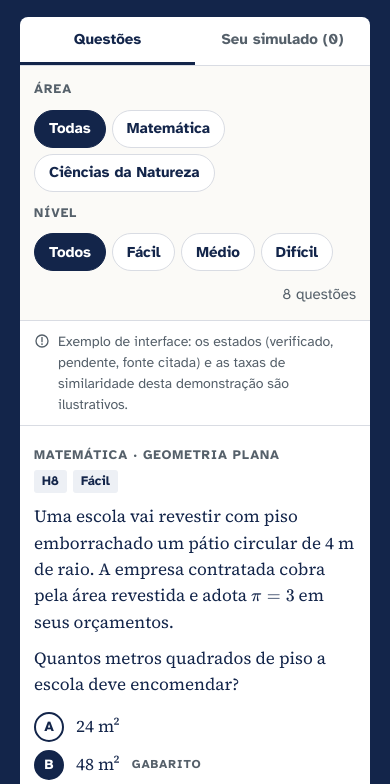
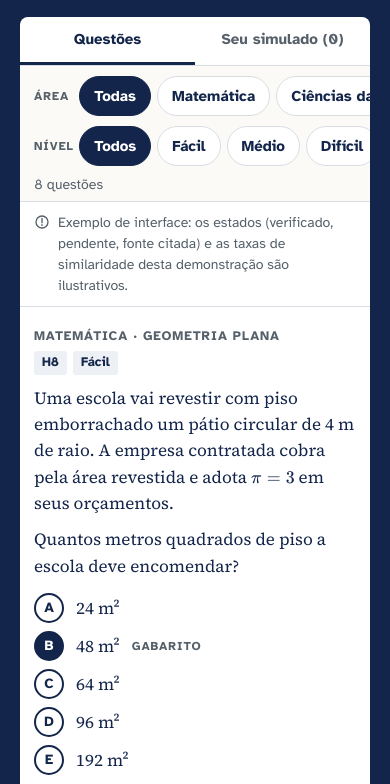
Before and after one commit to educai2026/website, an Astro site: page / in a window 390 px wide. Shown: the part 917-1701 px from the top of the page. Built offline with nearby package versions, Linux system fonts and the light colour scheme; Astro itself is replaced by a stand-in of ours.

Commit message:
fix: filtros da demonstracao compactos no mobile
Co-Authored-By: Claude Sonnet 5.5 <noreply@anthropic.com>

```diff
--- a/src/styles/demo.css
+++ b/src/styles/demo.css
@@ -15,12 +15,23 @@
 .filtro-nome { font-size: 0.8125rem; font-weight: 700; letter-spacing: .08em; text-transform: uppercase; color: var(--tria-texto-2); }
 .chips { display: flex; gap: 6px; flex-wrap: wrap; }
 .chip {
-  min-height: 38px; padding: 0 14px; border: 1.5px solid var(--tria-linha); background: #fff; border-radius: 999px;
+  min-height: 40px; padding: 0 14px; white-space: nowrap; flex: none; border: 1.5px solid var(--tria-linha); background: #fff; border-radius: 999px;
   font-size: 0.9375rem; font-weight: 700; transition: background-color .15s, border-color .15s, color .15s;
 }
 .chip:hover { border-color: var(--tria-marinho); }
 .chip[aria-pressed='true'] { background: var(--tria-marinho); border-color: var(--tria-marinho); color: #fff; }
 .demo-conta { margin-left: auto; font-size: 0.9375rem; color: var(--tria-texto-2); font-variant-numeric: tabular-nums; }
+
+/* mobile: cada filtro vira uma linha só, com rolagem lateral nos botões */
+@media (max-width: 979px) {
+  .demo-barra { display: grid; grid-template-columns: minmax(0, 1fr); gap: 6px; padding: 8px 0 6px; }
+  .filtro { flex-wrap: nowrap; gap: 8px; padding-left: 14px; }
+  .filtro-nome { flex: none; width: 3.1em; font-size: 0.75rem; }
+  .chips { min-width: 0; flex-wrap: nowrap; overflow-x: auto; scroll-snap-type: x proximity; scrollbar-width: none; padding: 2px 14px 2px 0; }
+  .chips::-webkit-scrollbar { display: none; }
+  .chip { scroll-snap-align: start; }
+  .demo-conta { margin: 0; padding: 0 14px; font-size: 0.875rem; }
+}
 
 /* alternância de vista (só em telas estreitas) */
 .demo-vistas { display: grid; grid-template-columns: 1fr 1fr; border-bottom: 1px solid var(--tria-linha); }
```
